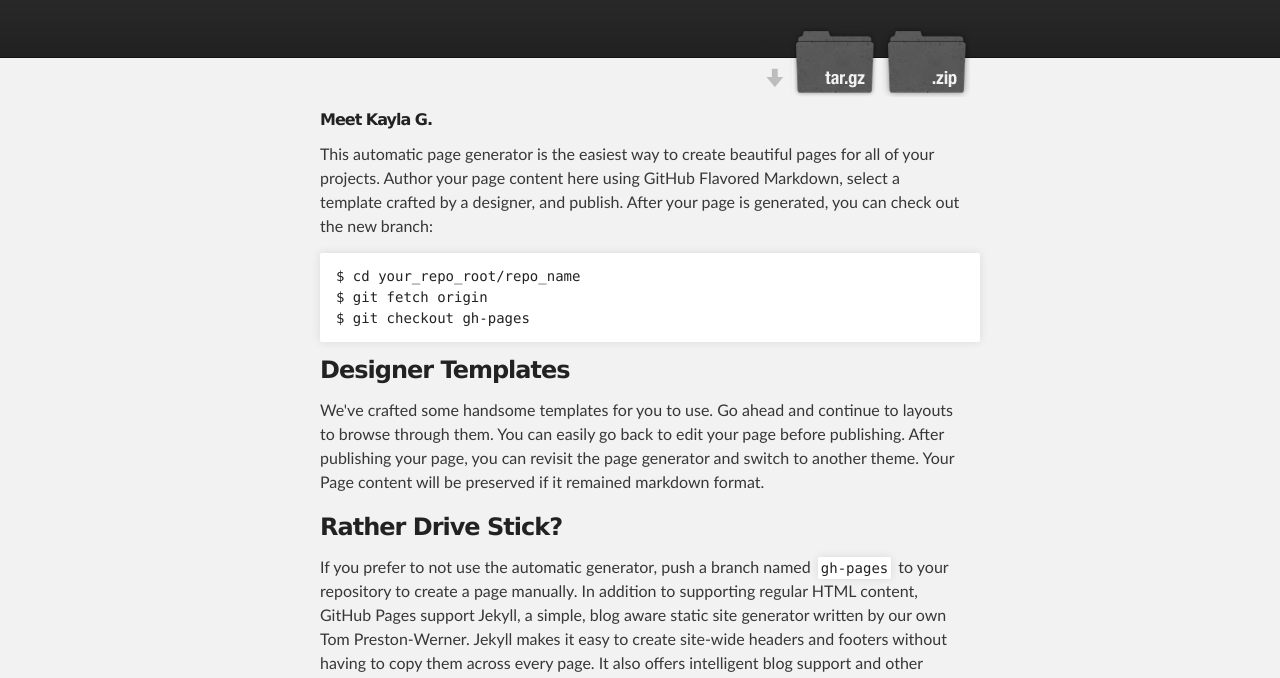
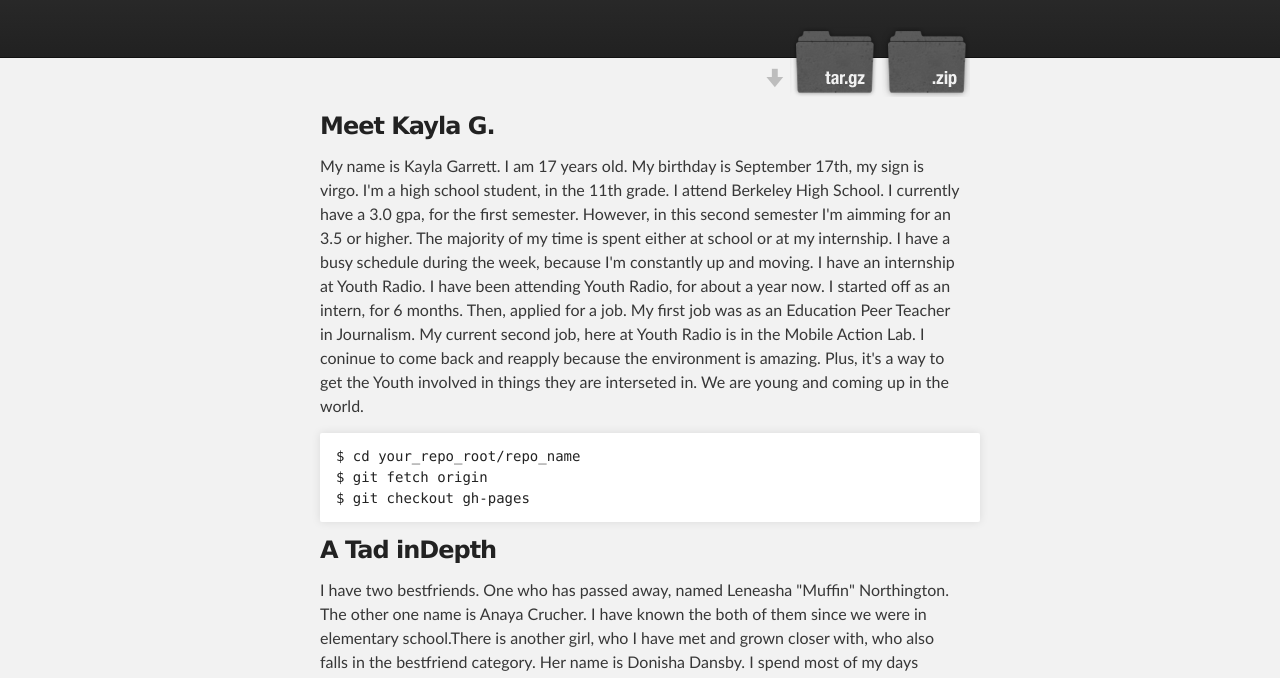
Before and after one commit to kaylamalay/kaylamalay, a plain HTML site: page index.html in a window 1280 px wide. Shown: the part 116-794 px from the top of the page. Drawn offline with Linux system fonts and the light colour scheme.

Commit message:
Update index.html

```diff
--- a/index.html
+++ b/index.html
@@ -31,18 +31,22 @@
     <!-- MAIN CONTENT -->
     <div id="main_content_wrap" class="outer">
       <section id="main_content" class="inner">
-        <float: center><h6>Meet Kayla G.</h6></float>
+        <h3>Meet Kayla G.</h3>
 
-<p>This automatic page generator is the easiest way to create beautiful pages for all of your projects. Author your page content here using GitHub Flavored Markdown, select a template crafted by a designer, and publish. After your page is generated, you can check out the new branch:</p>
+<p> My name is Kayla Garrett. I am 17 years old. My birthday is September 17th, my sign is virgo. I'm a high school student, in the 11th grade. I attend Berkeley High School. I currently have a 3.0 gpa, for the first semester. However, in this second semester I'm aimming for an 3.5 or higher. The majority of my time is spent either at school or at my internship. I have a busy schedule during the week, because I'm constantly up and moving. I have an internship at Youth Radio. I have been attending Youth Radio, for about a year now. I started off as an intern, for 6 months. Then, applied for a job. My first job was as an Education Peer Teacher in Journalism. My current second job, here at Youth Radio is in the Mobile Action Lab. I coninue to come back and reapply because the environment is amazing. Plus, it's a way to get the Youth involved in things they are interseted in. We are young and coming up in the world.</p>
+
 
 <pre><code>$ cd your_repo_root/repo_name
 $ git fetch origin
 $ git checkout gh-pages
 </code></pre>
 
-<h3>Designer Templates</h3>
+<h3>A Tad inDepth</h3>
 
-<p>We've crafted some handsome templates for you to use. Go ahead and continue to layouts to browse through them. You can easily go back to edit your page before publishing. After publishing your page, you can revisit the page generator and switch to another theme. Your Page content will be preserved if it remained markdown format.</p>
+<p> I have two bestfriends. One who has passed away, named Leneasha "Muffin" Northington. The other one name is Anaya Crucher. I have known the both of them since we were in elementary school.There is another girl, who I have met and grown closer with, who also falls in the bestfriend category. Her name is Donisha  Dansby. I spend most of my days communticating with these girls. I honestly think that I will continue to spend the remainer of my life with these very impo9rtant girls. I'm the only child. Therefore, my friends that are close to me are like my siblings in every way, except for the fact that we don't live together.
+
+
+</p>
 
 <h3>Rather Drive Stick?</h3>
 
```
